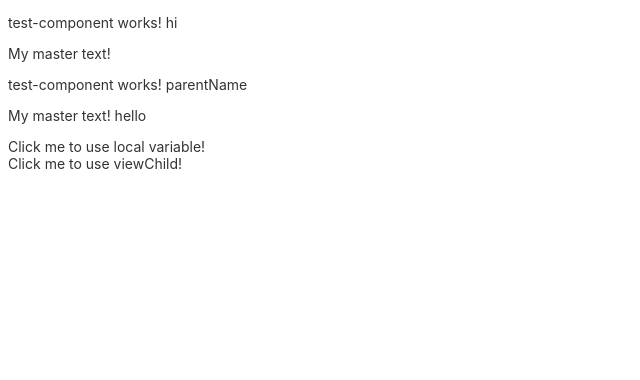
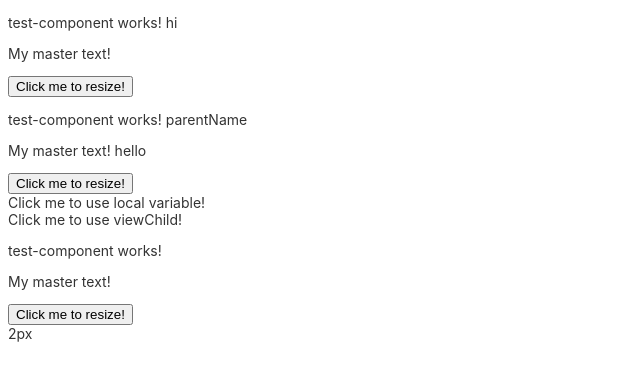
Before and after one commit to JoeyG80/angular-app, an Angular app: page / in a window 1280 px wide. Shown: the top 380 px of the page, without its empty margins (0-640 px from the left). Built offline with nearby package versions, Linux system fonts and the light colour scheme.

Commit message:
implemented two way databinding

```diff
--- a/src/app/test-component/test-component.component.html
+++ b/src/app/test-component/test-component.component.html
@@ -1,2 +1,3 @@
 <p>test-component works! {{hero}}</p>
 <p>My master text! {{masterName}}</p>
+<button (click)="resize()">Click me to resize!</button>
--- a/src/app/test-component/test-component.component.ts
+++ b/src/app/test-component/test-component.component.ts
@@ -1,8 +1,10 @@
 import {
   Component,
+  EventEmitter,
   Input,
   OnChanges,
   OnInit,
+  Output,
   SimpleChanges
 } from '@angular/core';
 import { HeroService } from '../services/heroes/hero.service';
@@ -25,6 +27,8 @@ export class TestComponentComponent implements OnInit, OnChanges {
   // Props
   @Input() hero: string | undefined;
   @Input('master') masterName: string | undefined;
+  @Input() size: string | undefined;
+  @Output() sizeChange = new EventEmitter<string>();
 
   get name(): string { return this._name; }
   set name(name: string) {
@@ -53,4 +57,10 @@ export class TestComponentComponent implements OnInit, OnChanges {
 
   }
 
+  // Emits an event related to two way databinding
+  resize() {
+    this.size = "5px";
+    this.sizeChange.emit(this.size);
+  }
+
 }
--- a/src/app/test-parent/test-parent.component.html
+++ b/src/app/test-parent/test-parent.component.html
@@ -6,5 +6,9 @@
     <test-component hero="parentName" master="hello"></test-component>
 
     <div (click)="test.start()">Click me to use local variable!</div>
+
     <div (click)="start()">Click me to use viewChild!</div>
+
+    <test-component [(size)]="size" (sizeChange)="size=$event"></test-component>
+    <div>{{size}}</div>
   </div>
--- a/src/app/test-parent/test-parent.component.ts
+++ b/src/app/test-parent/test-parent.component.ts
@@ -29,6 +29,7 @@ export class TestParentComponent implements OnInit {
   private _masterText = "";
   parentName = "hi";
   test = [""];
+  size = "2px";
 
   constructor(heroService: HeroService) {
     this.test = heroService.getHeroes();
@@ -41,5 +42,4 @@ export class TestParentComponent implements OnInit {
     console.warn(this.test)
     // this.childComponent.start();
   }
-
 }
```
